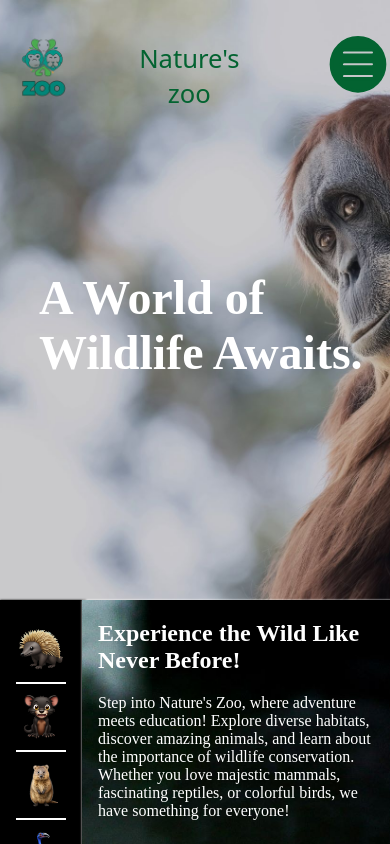
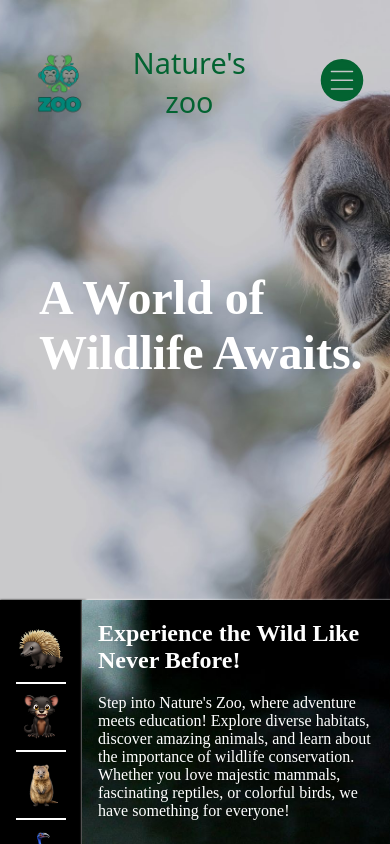
Before and after one commit to Svpriyaa2808/zoo_react, a React (Vite) app: page / in a window 390 px wide. Shown: the top 844 px of the page. Built offline with nearby package versions, Linux system fonts and the light colour scheme; a web font is replaced by a local one.

Commit message:
adding media query for hamburgermenu

```diff
--- a/src/components/Header/header.module.css
+++ b/src/components/Header/header.module.css
@@ -37,16 +37,15 @@
 
 @media screen and (max-width:800px) {
     .title_section {
-        flex: 1 0 90%;
+        flex: 1 0 80%;
     }
 
     .page_title {
-        text-align: center;
-        margin-left: 10%;
+        margin-left: 12%;
     }
 
     .navigation {
-        flex: 1 0 10%;
+        flex: 1 0 20%;
     }
 }
 
@@ -63,7 +62,7 @@
 
     .page_title {
         margin-left: 56px;
-        font-size: 1.6rem;
+        font-size: 1.8rem;
         text-align: center;
     }
 
@@ -76,6 +75,7 @@
    }
 
    .logo {
+    margin: 16px;
     width: 100%;
     height: auto;
    }
--- a/src/components/Navigation/DesktopNavigation/index.jsx
+++ b/src/components/Navigation/DesktopNavigation/index.jsx
@@ -4,8 +4,10 @@ import NavItem from '../NavItem'
 const DesktopNavigation = ({hideAnimalContent}) => {
     return (
         <>
+        <div className={styles.desktop_menu}>
             <NavItem name="Home" />
             {Categories.map((item,index) => <NavItem key={index} name={item} welcomeMessage={hideAnimalContent}/>)}
+        </div>
         </>
     )
 }
--- a/src/components/Navigation/MobileNavigation/index.jsx
+++ b/src/components/Navigation/MobileNavigation/index.jsx
@@ -1,10 +1,27 @@
+import { useState } from 'react'
 import styles from '../../Navigation/navigation.module.css'
 import MenuIcon from '../../../assets/menu_icon.svg'
+import { Categories } from '../../../data/data'
+import NavItem from '../NavItem'
+
 const MobileNavigation = () => {
+
+    const [showNav,setShowNav] = useState("inactive") //show menu when hamburger is clicked
+
+    const handleMenu = () => {
+        setShowNav(showNav === "active" ? "inactive" : "active")
+    }
+
+
     return (
         <>
-        <div className={styles.hamburger_menu}>
-            <img src={MenuIcon} alt='Menu_icon'></img>
+        <div className={styles.hamburger_menu}  >
+            <img src={MenuIcon} alt='Menu_icon' onClick={handleMenu}></img>
+
+            <div className={`${styles.mobile_menu} ${styles[showNav]}`}>
+            <NavItem name="Home" />
+            {Categories.map((item,index) => <NavItem key={index} name={item} />)}
+            </div>
         </div>
     </>
     )
--- a/src/components/Navigation/navigation.module.css
+++ b/src/components/Navigation/navigation.module.css
@@ -19,21 +19,49 @@
 
 @media screen and (max-width:800px) {
 
-    .nav_menu {
+    .desktop_menu {
         display: none;
     }
 
     .hamburger_menu {
         display: block;
+    }
+
+    .mobile_menu {
         position: absolute;
-        right: 0;
-        top: 20%;
+        display: flex;
+        flex-direction: column;
+        width: 100%;
+        font-weight: bold;
+        left: 0;
+        background-color: white;
+        opacity: .8;
+        transition: all linear .3s;
+    }
+
+   .nav_menu {
+        font-weight: bold;
+   }
+
+    .inactive {
+        top: -200%;
+    }
+
+    .active {
+        padding: 16px;
+        min-height: 300px;
+        top: 100%;
     }
 
 }
 
 @media screen and (max-width:600px) {
     .hamburger_menu {
-        right: 0;
+        place-self: self-end;
+    }
+
+    .hamburger_menu img {
+        width: 75%;
+        height: auto;
     }
 }
```
